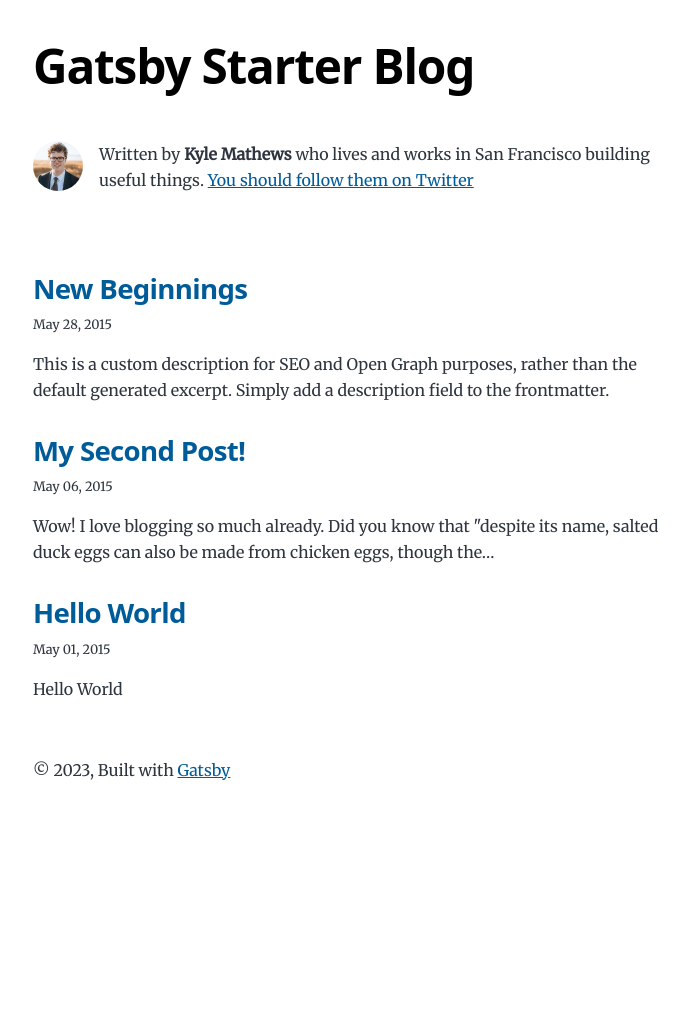
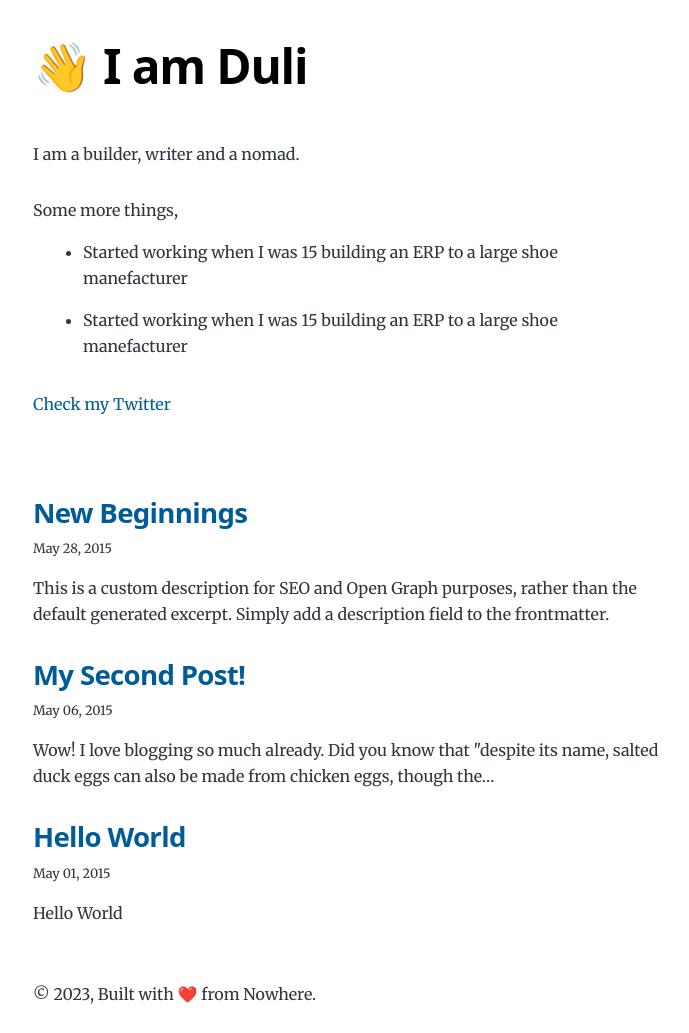
Before and after one commit to dulichan/webpage, a Gatsby site: page / in a window 1280 px wide. Shown: the whole page, without its empty margins (291-980 px from the left). Before the commit the page ends 846 px from the top, so only its background shows below. Built offline with nearby package versions, Linux system fonts and the light colour scheme; Gatsby itself is replaced by a stand-in of ours.

Commit message:
* Initial changes

```diff
--- a/gatsby-config.js
+++ b/gatsby-config.js
@@ -9,15 +9,20 @@
  */
 module.exports = {
   siteMetadata: {
-    title: `Gatsby Starter Blog`,
+    title: `👋 I am Duli`,
     author: {
-      name: `Kyle Mathews`,
-      summary: `who lives and works in San Francisco building useful things.`,
+      name: `Duli`,
+      summary: `I am a builder, writer and a nomad.`,
+      test: "helo",
+      more: [
+        `Started working when I was 15 building an ERP to a large shoe manefacturer`,
+        `Started working when I was 15 building an ERP to a large shoe manefacturer`
+      ]
     },
-    description: `A starter blog demonstrating what Gatsby can do.`,
-    siteUrl: `https://gatsbystarterblogsource.gatsbyjs.io/`,
+    description: `Essays. Startups. Travels.`,
+    siteUrl: `https://dulitha.dev`,
     social: {
-      twitter: `kylemathews`,
+      twitter: `dulitharw`,
     },
   },
   plugins: [
--- a/src/components/bio.js
+++ b/src/components/bio.js
@@ -16,7 +16,8 @@ const Bio = () => {
         siteMetadata {
           author {
             name
-            summary
+            summary,
+            more
           }
           social {
             twitter
@@ -32,25 +33,33 @@ const Bio = () => {
 
   return (
     <div className="bio">
-      <StaticImage
-        className="bio-avatar"
-        layout="fixed"
-        formats={["auto", "webp", "avif"]}
-        src="../images/profile-pic.png"
-        width={50}
-        height={50}
-        quality={95}
-        alt="Profile picture"
-      />
-      {author?.name && (
+       {author?.name && (
+        <>
+         <p>
+          {author?.summary}
+          <br />
+          <span className="more">Some more things,</span>
+
+          <ul >
+             {author?.more?.length > 0 && author.more.map((item, index) => (
+                <li key={index}>{item}</li>
+             ))}
+           </ul>
+
+
+          <a href={`https://twitter.com/${social?.twitter || ``}`}>
+            Check my Twitter
+          </a>
+
+        </p>
         <p>
-          Written by <strong>{author.name}</strong> {author?.summary || null}
-          {` `}
-          <a href={`https://twitter.com/${social?.twitter || ``}`}>
-            You should follow them on Twitter
-          </a>
+
         </p>
+        </>
       )}
+
+
+
     </div>
   )
 }
--- a/src/components/layout.js
+++ b/src/components/layout.js
@@ -25,9 +25,8 @@ const Layout = ({ location, title, children }) => {
       <header className="global-header">{header}</header>
       <main>{children}</main>
       <footer>
-        © {new Date().getFullYear()}, Built with
+        © {new Date().getFullYear()}, Built with ❤️ from Nowhere.
         {` `}
-        <a href="https://www.gatsbyjs.com">Gatsby</a>
       </footer>
     </div>
   )
--- a/src/style.css
+++ b/src/style.css
@@ -284,6 +284,18 @@ a:focus {
   font-size: var(--fontSize-2);
 }
 
+.bio span {
+  margin-top: 30px;
+  display: block;
+}
+.bio ul{
+  margin-left: 50px;
+}
+
+.bio a{
+  text-decoration: none;
+}
+
 .bio {
   display: flex;
   margin-bottom: var(--spacing-16);
```
